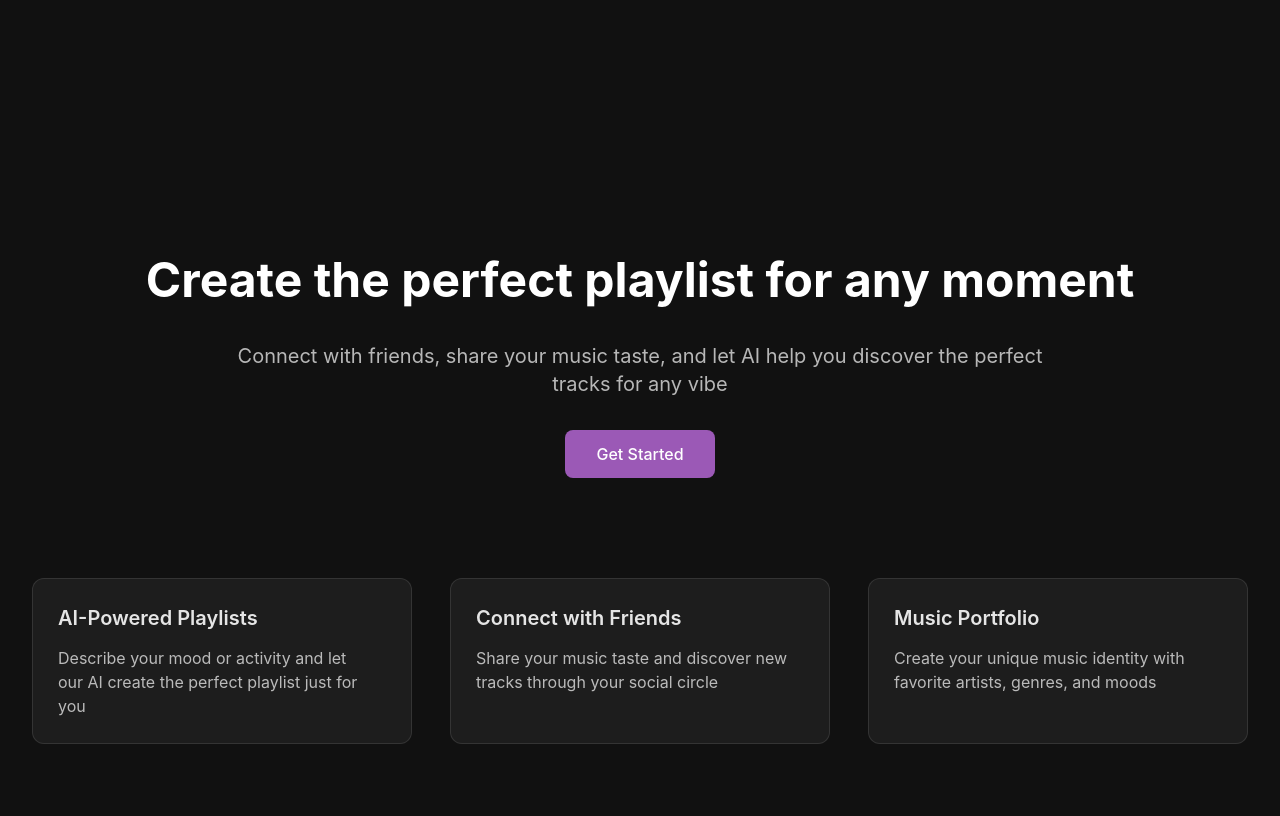
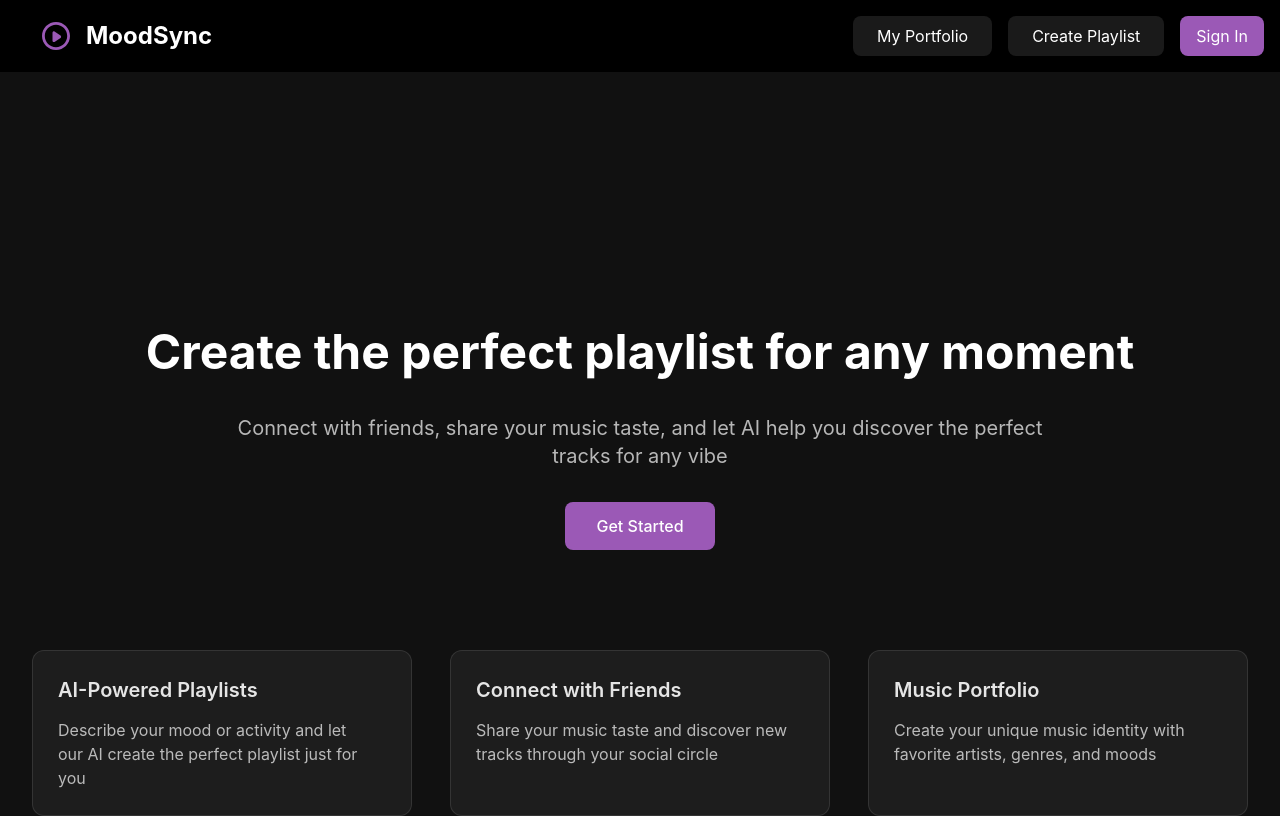
Before and after one commit to muzakl/moodsync-frontend, a React (Vite) app: page / in a window 1280 px wide. Shown: the top 816 px of the page. Built offline with nearby package versions, Linux system fonts and the light colour scheme.

Commit message:
Completed header with it's responsive and added it to one page

```diff
--- /dev/null
+++ b/src/components/header/index.jsx
@@ -0,0 +1,26 @@
+import classes from './styles.module.scss'
+import logo from '../../assets/logo.svg'
+
+const Header = () => {
+    return (
+        <div className={classes.headerDiv}>
+            <div className={classes.brandHolder}>
+                <img src={logo} alt={'MoodSync Logo'}/>
+                <h1>MoodSync</h1>
+            </div>
+            <div className={classes.buttonsHolder}>
+                <button className={classes.darkButton}>
+                    My Portfolio
+                </button>
+                <button className={classes.darkButton}>
+                    Create Playlist
+                </button>
+                <button className={classes.lightButton}>
+                    Sign In
+                </button>
+            </div>
+        </div>
+    )
+}
+
+export default Header
--- /dev/null
+++ b/src/components/header/styles.module.scss
@@ -0,0 +1,70 @@
+.headerDiv {
+  width: 100%;
+  background: #000000;
+  display: flex;
+  align-items: center;
+  justify-content: space-between;
+  padding: 16px 16px 16px 40px;
+
+  .brandHolder {
+    display: flex;
+    align-items: center;
+    gap: 14px;
+
+    h1 {
+      color: #FFFFFF;
+      font-family: Inter;
+      font-weight: 700;
+      font-size: 24px;
+      line-height: 32px;
+      letter-spacing: 0;
+    }
+  }
+
+  .buttonsHolder {
+    display: flex;
+    align-items: center;
+    gap: 16px;
+
+    .darkButton {
+      padding: 8px 24px;
+      background: #FFFFFF1A;
+      border: none;
+      border-radius: 8px;
+
+      font-family: Inter;
+      font-weight: 400;
+      font-size: 16px;
+      line-height: 24px;
+      letter-spacing: 0;
+      text-align: center;
+      color: #FFFFFF;
+    }
+
+    .lightButton {
+      padding: 8px 16px;
+      background: #9B59B6;
+      border: none;
+      border-radius: 8px;
+
+      font-family: Inter;
+      font-weight: 400;
+      font-size: 16px;
+      line-height: 24px;
+      letter-spacing: 0;
+      text-align: center;
+      color: #FFFFFF;
+    }
+  }
+}
+
+@media (max-width: 600px) {
+  .headerDiv {
+    justify-content: center;
+    padding-left: 16px;
+
+    .buttonsHolder {
+      display: none;
+    }
+  }
+}
--- a/src/pages/CreatePlaylistSection/index.jsx
+++ b/src/pages/CreatePlaylistSection/index.jsx
@@ -1,8 +1,11 @@
 import classes from './styles.module.scss'
 import imageHolder from '../../../public/image_holder.png'
+import Header from "../../components/header/index.jsx";
 
 const CreatePlaylistSection = () => {
     return (
+        <>
+            <Header/>
             <div className={classes.mainDiv}>
                 <div className={classes.introHolder}>
                     <div className={classes.headerWrapper}>
@@ -15,7 +18,8 @@ const CreatePlaylistSection = () => {
                     <div className={classes.cardsWrapper}>
                         <div className={classes.card}>
                             <h1>AI-Powered Playlists</h1>
-                        <p>Describe your mood or activity and let our AI create the perfect playlist just for you</p>
+                            <p>Describe your mood or activity and let our AI create the perfect playlist just for
+                                you</p>
                         </div>
                         <div className={classes.card}>
                             <h1>Connect with Friends</h1>
@@ -49,14 +53,16 @@ const CreatePlaylistSection = () => {
                                 <div className={classes.circle}>3</div>
                                 <div className={classes.textWrapper}>
                                     <h2>Get your perfect playlist</h2>
-                                <p>Our AI will generate a custom playlist that matches your description perfectly</p>
+                                    <p>Our AI will generate a custom playlist that matches your description
+                                        perfectly</p>
                                 </div>
                             </div>
                         </div>
                     </div>
-                <img src={imageHolder} alt="image holder" />
+                    <img src={imageHolder} alt="image holder"/>
                 </div>
             </div>
+        </>
     )
 }
 
```
Also changed, not shown: src/assets/logo.svg (added). Lines whose indentation alone changed are shown as unchanged.
